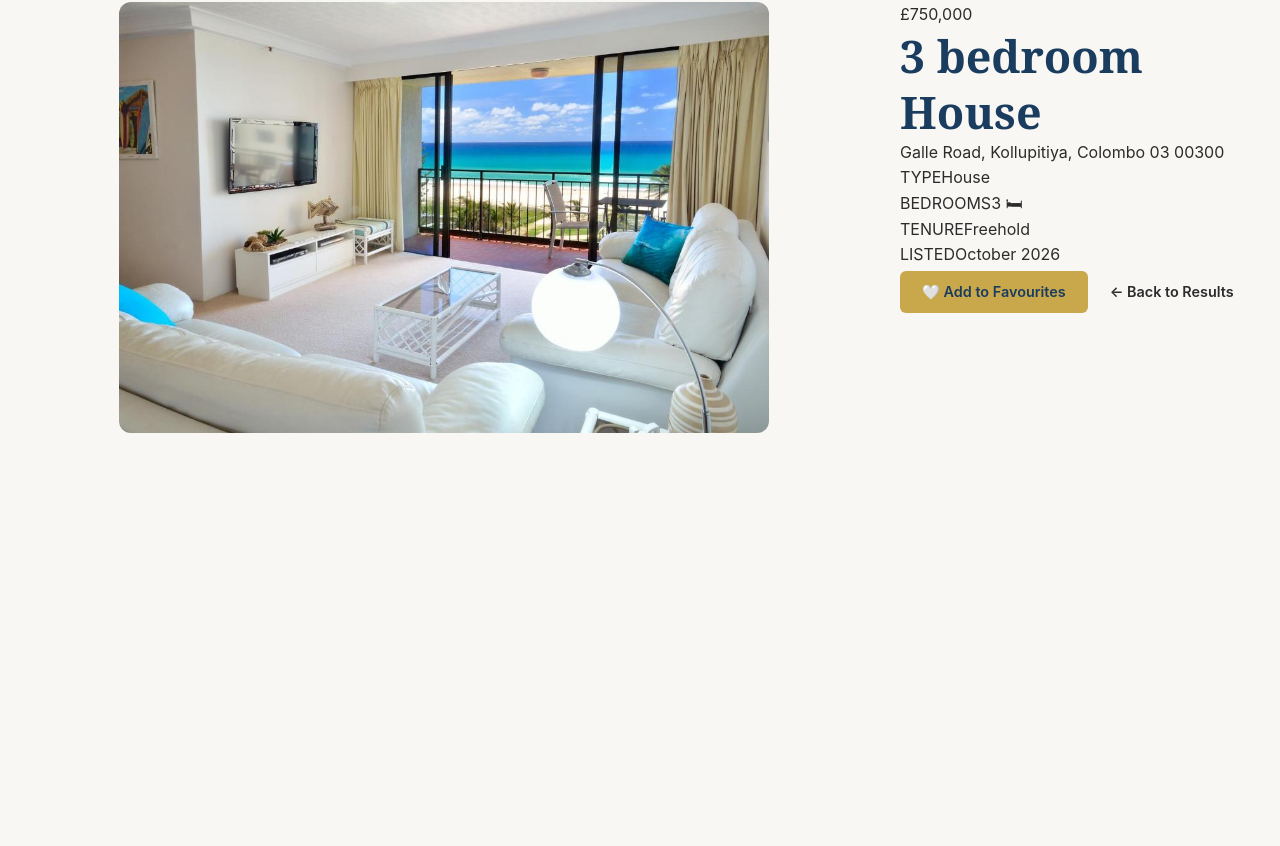
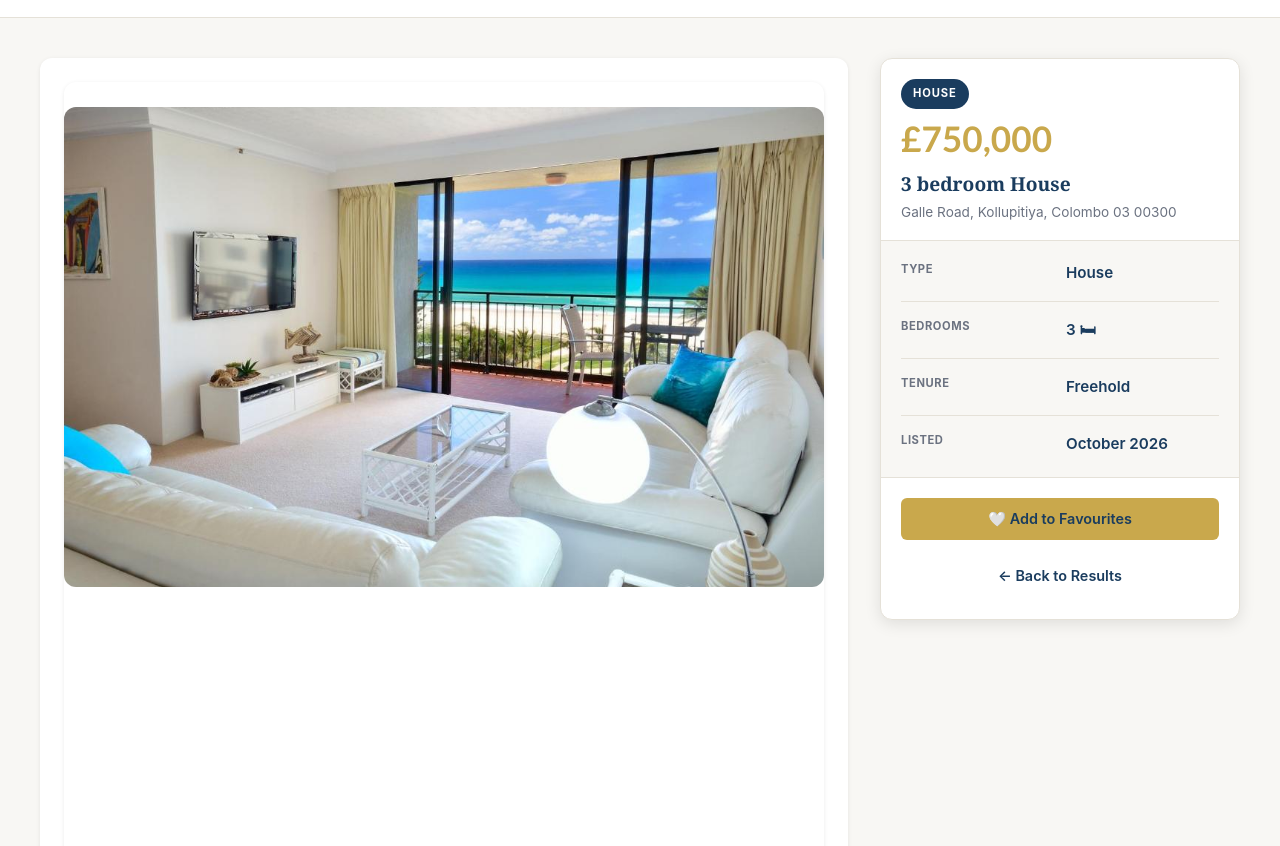
Before and after one commit to Nikinii3/Responsive_web_application, a React (Vite) app in the folder estate-agent/: page /property/prop1 in a window 1280 px wide. Shown: the part 194-1040 px from the top of the page. Built offline with nearby package versions, Linux system fonts and the light colour scheme.

Commit message:
style(global): add property page card layout, detail grid and responsive breakpoints

```diff
--- a/estate-agent/src/styles/global.css
+++ b/estate-agent/src/styles/global.css
@@ -366,110 +366,344 @@
 .empty-state p { font-size: 0.95rem; }
 
 /* ---- Property Page ---- */
-.property-page { padding: 32px 0 60px; }
+.property-page {
+  padding: 0;
+  background: var(--color-bg);
+}
+
+.property-page-header {
+  background: var(--color-surface);
+  border-bottom: 1px solid var(--color-border);
+  padding: 20px 0;
+  position: sticky;
+  top: 0;
+  z-index: 50;
+}
+
 .property-page-back {
-  display: inline-flex; align-items: center; gap: 6px;
-  color: var(--color-primary); font-size: 0.9rem; font-weight: 500;
-  margin-bottom: 24px; transition: gap 0.2s;
+  display: inline-flex;
+  align-items: center;
+  gap: 6px;
+  color: var(--color-primary);
+  font-size: 0.9rem;
+  font-weight: 500;
+  transition: gap 0.2s;
 }
 .property-page-back:hover { gap: 10px; }
 
 .property-page-layout {
   display: grid;
-  grid-template-columns: 1fr 360px;
+  grid-template-columns: 1fr 380px;
   gap: 32px;
   align-items: start;
+  padding: 40px 20px;
+  max-width: var(--container-max);
+  margin: 0 auto;
+}
+
+.property-main {
+  background: var(--color-surface);
+  border-radius: var(--radius-md);
+  padding: 24px;
+  box-shadow: var(--shadow-sm);
 }
 
 /* Gallery */
-/* .gallery-section { margin-bottom: 28px; }
-.image-gallery .image-gallery-slide img {
-  max-height: 480px; object-fit: cover; border-radius: var(--radius-md);
-}
-.image-gallery-thumbnail img { border-radius: 4px; }
-.image-gallery-thumbnail.active { border-color: var(--color-accent) !important; } */
-
-/* Images - Property Page */
-/* Restrict the size of the gallery container */
 .gallery-section {
-  max-width: 650px;
-  margin: 0 auto 24px auto;
-  border-radius: 8px;
+  border-radius: var(--radius-md);
   overflow: hidden;
+  margin-bottom: 32px;
+  box-shadow: var(--shadow-sm);
 }
 
-/* Force the gallery main image to stay within a reasonable height boundary */
 .image-gallery-slide .image-gallery-image {
-  max-height: 400px;
-  object-fit: cover; /* Ensures the image doesn't stretch or skew weirdly */
+  max-height: 500px;
+  object-fit: cover;
   width: 100%;
 }
 
 /* Tabs */
-.property-tabs-section { margin-top: 28px; }
+.property-tabs-section {
+  margin-top: 0;
+}
+
 .react-tabs__tab-list {
   border-bottom: 2px solid var(--color-border) !important;
   margin-bottom: 24px !important;
-  display: flex; gap: 4px;
+  display: flex;
+  gap: 4px;
 }
+
 .react-tabs__tab {
-  padding: 10px 20px !important;
+  padding: 12px 20px !important;
   border-radius: var(--radius-sm) var(--radius-sm) 0 0 !important;
   border: none !important;
   font-family: var(--font-body) !important;
-  font-size: 0.9rem !important; font-weight: 600 !important;
+  font-size: 0.9rem !important;
+  font-weight: 600 !important;
   color: var(--color-text-muted) !important;
   background: transparent !important;
   transition: all 0.15s !important;
   cursor: pointer !important;
-  position: relative; bottom: -2px;
+  position: relative;
+  bottom: -2px;
 }
+
 .react-tabs__tab:hover { color: var(--color-primary) !important; }
+
 .react-tabs__tab--selected {
-  color: var(--color-primary) !important;
-  border-bottom: 2px solid var(--color-accent) !important;
+  color: var(--color-accent) !important;
+  border-bottom: 3px solid var(--color-accent) !important;
   background: transparent !important;
 }
+
 .react-tabs__tab-panel { animation: fadeIn 0.2s ease; }
-@keyframes fadeIn { from { opacity: 0; transform: translateY(4px); } to { opacity: 1; transform: none; } }
 
-.tab-description { font-size: 0.95rem; line-height: 1.8; color: var(--color-text); }
-.tab-floorplan img { border-radius: var(--radius-md); border: 1px solid var(--color-border); }
-.tab-map iframe { border-radius: var(--radius-md); border: 1px solid var(--color-border); }
+.tab-description {
+  font-size: 0.95rem;
+  line-height: 1.8;
+  color: var(--color-text);
+  padding: 20px 0;
+}
 
-/* Property Sidebar */
-.property-sidebar {}
-.property-info-card {
+.property-details-grid {
+  display: grid;
+  grid-template-columns: repeat(2, 1fr);
+  gap: 20px;
+  margin-top: 24px;
+  padding-top: 24px;
+  border-top: 1px solid var(--color-border);
+}
+
+.tab-floorplan {
+  padding: 20px 0;
+}
+
+.tab-floorplan img {
+  border-radius: var(--radius-md);
+  border: 1px solid var(--color-border);
+  width: 100%;
+  max-height: 500px;
+  object-fit: contain;
+}
+
+.tab-map {
+  padding: 20px 0;
+}
+
+.tab-map iframe {
+  border-radius: var(--radius-md);
+  border: 1px solid var(--color-border);
+}
+
+.disclaimer {
+  margin-top: 12px;
+  font-size: 0.82rem;
+  color: var(--color-text-muted);
+}
+
+/* Property Sidebar - Main Card */
+.property-sidebar {
+  position: sticky;
+  top: 80px;
+}
+
+.property-card-main {
   background: var(--color-surface);
   border-radius: var(--radius-md);
+  overflow: hidden;
+  box-shadow: var(--shadow-md);
   border: 1px solid var(--color-border);
-  box-shadow: var(--shadow-md);
-  overflow: hidden;
-  position: sticky; top: 80px;
+}
+
+/* Badge */
+.property-badge {
+  display: inline-block;
+  background: var(--color-primary);
+  color: white;
+  font-size: 0.7rem;
+  font-weight: 700;
+  text-transform: uppercase;
+  padding: 6px 12px;
+  border-radius: 20px;
+  letter-spacing: 0.08em;
+  margin: 20px 20px 0;
+}
+
+/* Price */
+.property-price-main {
+  font-family: Calibri, 'Segoe UI', Tahoma, sans-serif;
+  font-size: 2.2rem;
+  font-weight: 700;
+  color: var(--color-accent);
+  margin: 12px 20px 0;
+  line-height: 1;
+}
+
+/* Card Header */
+.property-card-header {
+  padding: 16px 20px;
+  border-bottom: 1px solid var(--color-border);
+}
+
+.property-title {
+  font-size: 1.2rem;
+  font-weight: 700;
+  color: var(--color-primary);
+  margin-bottom: 6px;
+}
+
+.property-location {
+  font-size: 0.85rem;
+  color: var(--color-text-muted);
+  margin: 0;
+}
+
+/* Details Sidebar */
+.property-details-sidebar {
+  padding: 20px;
+  background: var(--color-bg);
+}
+
+.detail-row {
+  display: grid;
+  grid-template-columns: 1fr 1fr;
+  gap: 12px;
+  padding-bottom: 16px;
+  margin-bottom: 16px;
+  border-bottom: 1px solid var(--color-border);
+}
+
+.detail-row:last-child {
+  border-bottom: none;
+  margin-bottom: 0;
+  padding-bottom: 0;
+}
+
+.detail-label {
+  font-size: 0.7rem;
+  font-weight: 700;
+  text-transform: uppercase;
+  color: var(--color-text-muted);
+  letter-spacing: 0.05em;
+}
+
+.detail-value {
+  font-size: 0.95rem;
+  font-weight: 600;
+  color: var(--color-primary);
+}
+
+/* Action Buttons */
+.property-actions-main {
+  display: flex;
+  flex-direction: column;
+  gap: 12px;
+  padding: 20px;
+  border-top: 1px solid var(--color-border);
+}
+
+.btn-action {
+  width: 100%;
+  padding: 12px 16px;
+  font-size: 0.9rem;
+  font-weight: 600;
+  border-radius: var(--radius-sm);
+  transition: all 0.2s;
+}
+
+.btn-action.btn-primary {
+  background: var(--color-accent);
+  color: var(--color-primary);
+}
+
+.btn-action.btn-primary:hover {
+  background: var(--color-accent-light);
+  transform: translateY(-1px);
+}
+
+.btn-action.fav-active {
+  background: #c0392b;
+  color: white;
+}
+
+.btn-action.fav-active:hover {
+  background: #a02d25;
+  transform: translateY(-1px);
+}
+
+.btn-secondary {
+  width: 100%;
+  padding: 12px 16px;
+  font-size: 0.9rem;
+  font-weight: 600;
+  border: 2px solid var(--color-primary);
+  color: var(--color-primary);
+  background: transparent;
+  border-radius: var(--radius-sm);
+  transition: all 0.2s;
+  text-align: center;
+  display: flex;
+  align-items: center;
+  justify-content: center;
+  gap: 6px;
+}
+
+.btn-secondary:hover {
+  background: var(--color-primary);
+  color: white;
+}
+
+/* Old Styles (keeping for reference) */
+.property-info-card {
+  display: none;
 }
 .property-info-header {
-  background: var(--color-primary);
-  padding: 24px;
-  color: white;
+  display: none;
 }
 .property-info-price {
-  font-family: Calibri, 'Segoe UI', Tahoma, sans-serif;
-  font-size: 2rem; font-weight: 700; color: var(--color-accent);
-  margin-bottom: 6px;
+  display: none;
 }
-.property-info-title { font-size: 1rem; font-weight: 600; }
-.property-info-location { font-size: 0.85rem; opacity: 0.8; margin-top: 4px; }
-.property-info-body { padding: 24px; }
+.property-info-title {
+  display: none;
+}
+.property-info-location {
+  display: none;
+}
+.property-info-body {
+  display: none;
+}
 .property-detail-grid {
-  display: grid; grid-template-columns: 1fr 1fr; gap: 14px;
-  margin-bottom: 20px;
+  display: grid;
+  grid-template-columns: 1fr 1fr;
+  gap: 14px;
 }
 .property-detail-item {}
-.property-detail-label { font-size: 0.72rem; font-weight: 600; text-transform: uppercase; color: var(--color-text-muted); letter-spacing: 0.05em; }
-.property-detail-value { font-size: 0.95rem; font-weight: 600; color: var(--color-primary); margin-top: 2px; }
-.property-actions { display: flex; flex-direction: column; gap: 10px; }
-.property-actions .btn { width: 100%; }
-.fav-active-btn { background: #c0392b !important; color: white !important; }
+.property-detail-label {
+  font-size: 0.72rem;
+  font-weight: 600;
+  text-transform: uppercase;
+  color: var(--color-text-muted);
+  letter-spacing: 0.05em;
+}
+.property-detail-value {
+  font-size: 0.95rem;
+  font-weight: 600;
+  color: var(--color-primary);
+  margin-top: 2px;
+}
+.property-actions {
+  display: flex;
+  flex-direction: column;
+  gap: 10px;
+}
+.property-actions .btn {
+  width: 100%;
+}
+.fav-active-btn {
+  background: #c0392b !important;
+  color: white !important;
+}
 
 /* ---- Favourites Panel ---- */
 .search-main .favourites-panel {
@@ -776,8 +1010,59 @@ h3 { font-size: clamp(1.1rem, 2vw, 1.4rem); }
   }
 
   .results-grid { grid-template-columns: repeat(2, 1fr); }
-  .property-page-layout { grid-template-columns: 1fr; }
-  .property-info-card { position: static; }
+
+  /* Property Page */
+  .property-page-layout {
+    grid-template-columns: 1fr;
+    gap: 24px;
+    padding: 30px 16px;
+  }
+
+  .property-main {
+    padding: 20px;
+  }
+
+  .property-sidebar {
+    position: static;
+    top: auto;
+  }
+
+  .property-card-main {
+    display: grid;
+    grid-template-columns: 1fr 1fr;
+    gap: 0;
+  }
+
+  .property-badge {
+    grid-column: 1;
+  }
+
+  .property-price-main {
+    grid-column: 2;
+    text-align: right;
+    margin: 20px 20px 0 0;
+  }
+
+  .property-card-header {
+    grid-column: 1 / -1;
+    padding: 16px 20px;
+  }
+
+  .property-details-sidebar {
+    grid-column: 1 / -1;
+  }
+
+  .property-actions-main {
+    grid-column: 1 / -1;
+    flex-direction: row;
+    gap: 10px;
+  }
+
+  .btn-action,
+  .btn-secondary {
+    width: auto;
+    flex: 1;
+  }
 }
 
 /* ---- Mobile (< 640px) ---- */
@@ -822,6 +1107,7 @@ h3 { font-size: clamp(1.1rem, 2vw, 1.4rem); }
     width: 100%;
     min-width: auto;
   }
+
   .search-panel { position: sticky; top: 62px; width: 100%; padding: 12px; gap: 10px; }
   .search-panel-row { display: flex; flex-direction: column; gap: 12px; width: 100%; }
   .search-panel .form-group { width: 100%; min-width: auto; }
@@ -830,8 +1116,80 @@ h3 { font-size: clamp(1.1rem, 2vw, 1.4rem); }
   .search-panel .form-row input { flex: 1; min-width: 0; }
   .search-btn-row { flex-direction: row; width: 100%; gap: 10px; align-items: flex-end; }
   .search-btn-row .btn { flex: 1; padding: 10px 12px; font-size: 0.85rem; }
+
   .results-grid { grid-template-columns: 1fr; }
-  .property-detail-grid { grid-template-columns: 1fr; }
+
+  /* Property Page Mobile */
+  .property-page-header {
+    padding: 16px 0;
+  }
+
+  .property-page-layout {
+    grid-template-columns: 1fr;
+    gap: 16px;
+    padding: 16px 12px;
+    align-items: stretch;
+  }
+
+  .property-main {
+    padding: 16px;
+  }
+
+  .property-sidebar {
+    position: static;
+    top: auto;
+  }
+
+  .property-card-main {
+    display: block;
+  }
+
+  .property-badge {
+    margin: 16px 16px 0;
+  }
+
+  .property-price-main {
+    margin: 8px 16px 0;
+    font-size: 1.8rem;
+  }
+
+  .property-card-header {
+    padding: 12px 16px;
+  }
+
+  .property-title {
+    font-size: 1rem;
+  }
+
+  .property-location {
+    font-size: 0.8rem;
+  }
+
+  .property-details-sidebar {
+    padding: 16px;
+  }
+
+  .detail-row {
+    grid-template-columns: 1fr;
+    gap: 8px;
+    padding-bottom: 12px;
+    margin-bottom: 12px;
+  }
+
+  .property-actions-main {
+    flex-direction: column;
+    gap: 10px;
+    padding: 16px;
+  }
+
+  .btn-action,
+  .btn-secondary {
+    width: 100%;
+    padding: 12px;
+    font-size: 0.85rem;
+  }
+
+  .property-details-grid { grid-template-columns: 1fr; }
   .image-gallery .image-gallery-slide img { max-height: 240px; }
 }
 
```
